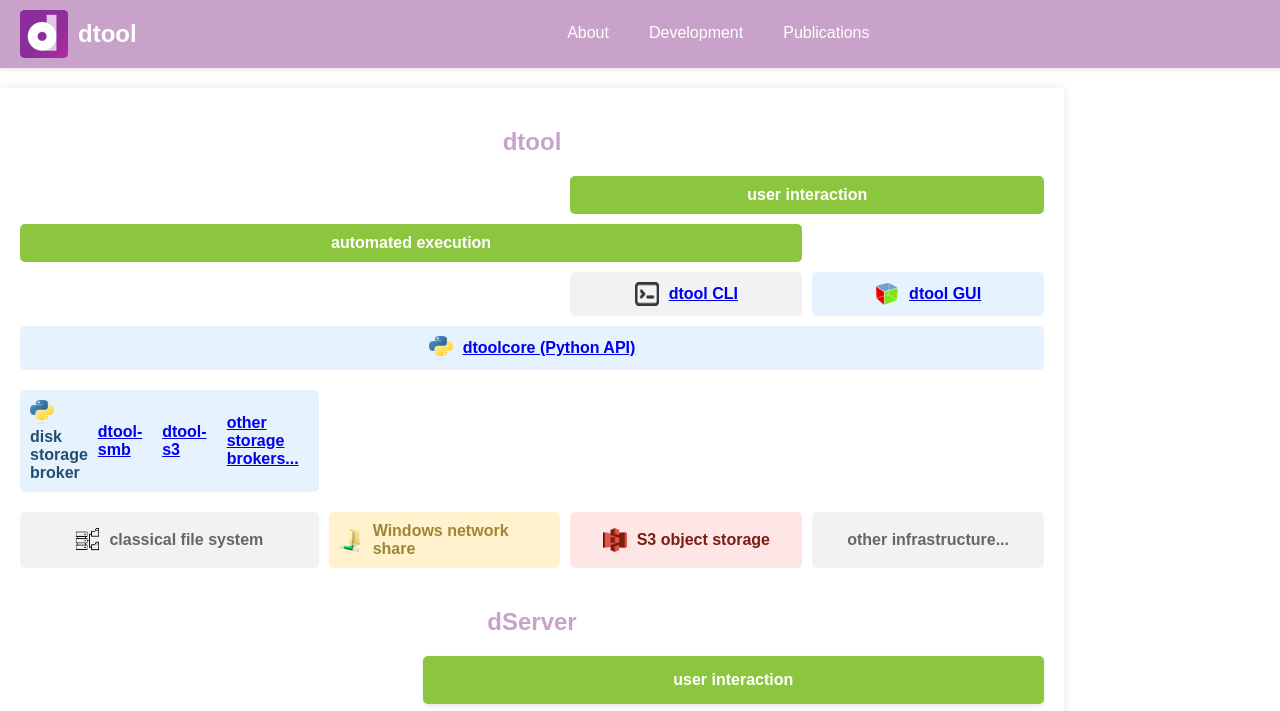
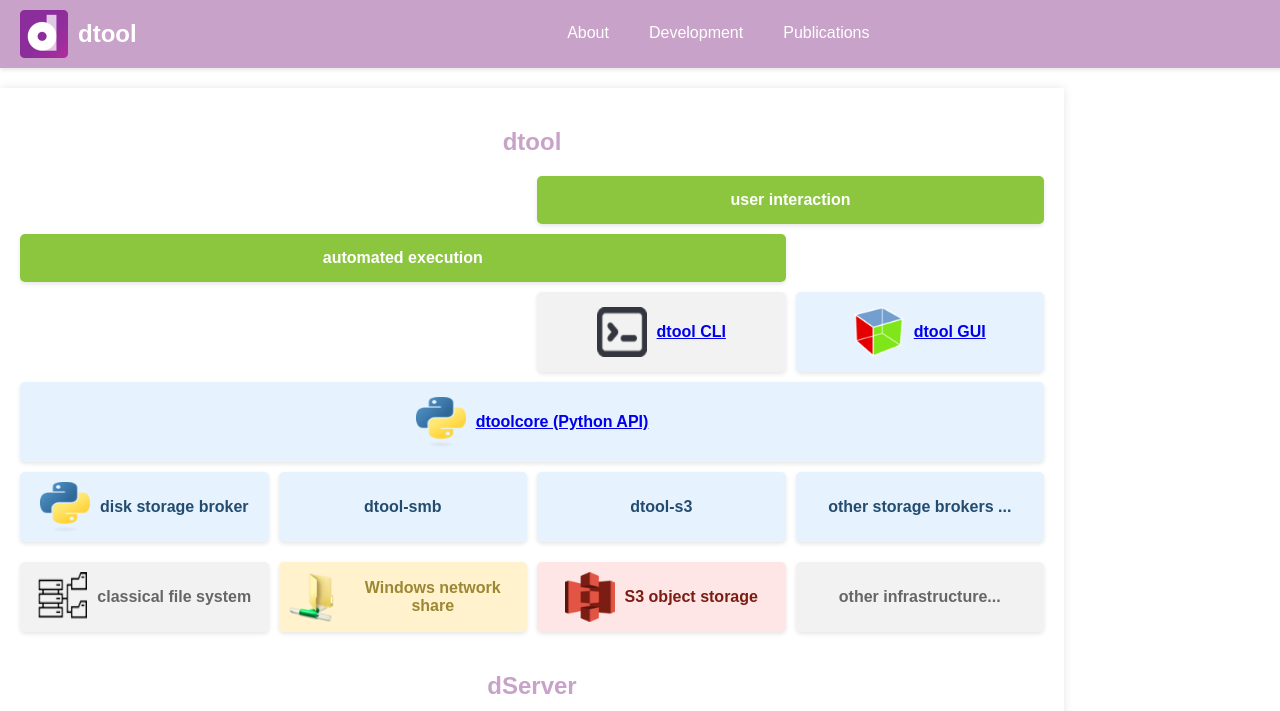
Before and after one commit to livMatS/dtool-website, a plain HTML site: page development.html in a window 1280 px wide. Shown: the top 711 px of the page. Drawn offline with Linux system fonts and the light colour scheme.

Commit message:
sizing changes

```diff
--- a/development.html
+++ b/development.html
@@ -36,20 +36,18 @@
                     <img src="icons/python.png" alt="Python icon">
                     <span><a href="https://dtoolcore.readthedocs.io/en/latest/">dtoolcore (Python API)</a></span>
                 </div>
-                <div class="block storage-broker">
-                    <div class="storage-disk">
+                        <div class="block storage-item disk">
                             <img src="icons/python.png" alt="Python icon">
                             <span>disk storage broker</span>
                         </div>
                         <div class="block storage-item smb">
-                        <span><a href="https://github.com/jic-dtool/dtool-smb">dtool-smb</a></span>
+                            <span> dtool-smb</span>
                         </div>
                         <div class="block storage-item s3">
-                        <span><a href="https://github.com/jic-dtool/dtool-s3">dtool-s3</a></span>
+                            <span> dtool-s3</span>
                         </div>
                         <div class="block storage-item other">
-                        <span><a href="https://dtool.readthedocs.io/en/latest/installation.html">other storage brokers...</a></span>
-                    </div>
+                            <span>other storage brokers ...</span>
                         </div>
 
                 <div class="block file-system">
--- a/styles.css
+++ b/styles.css
@@ -97,28 +97,32 @@ section h2 {
 .dtool-grid {
     display: grid;
     grid-template-columns: repeat(4, 1fr);
-    grid-template-rows: auto auto auto auto;
+    grid-template-rows: auto auto auto auto auto;
     gap: 10px;
-    margin-bottom: 20px;
-    width: 100%;
+    margin-top: 20px;
 }
 
 .dtool-grid .block {
     display: flex;
     align-items: center;
-    padding: 10px;
+    justify-content: center;
+    text-align: center;
+    padding: 15px;
+    font-weight: bold;
     border-radius: 5px;
-    font-weight: bold;
+    transition: transform 0.3s ease;
+    box-shadow: 0 2px 4px rgba(0, 0, 0, 0.1);
 }
+
 .dtool-grid .block:hover {
     transform: translateY(-5px);
 }
+
 .dtool-grid .user-interaction {
     grid-column: 3 / span 2;
     grid-row: 1;
     background-color: #8CC63F;
     color: white;
-    justify-content: center;
 }
 
 .dtool-grid .automated-execution {
@@ -126,13 +130,11 @@ section h2 {
     grid-row: 2;
     background-color: #8CC63F;
     color: white;
-    justify-content: center;
 }
 
 .dtool-grid .terminal {
     grid-column: 3;
     grid-row: 3;
-    justify-content: center;
     background-color: #F2F2F2;
     color: #666666;
 }
@@ -140,7 +142,6 @@ section h2 {
 .dtool-grid .gui {
     grid-column: 4;
     grid-row: 3;
-    justify-content: center;
     background-color: #E6F3FF;
     color: #244c6f;
 }
@@ -149,46 +150,55 @@ section h2 {
     grid-column: 1 / span 4;
     grid-row: 4;
     background-color: #E6F3FF;
-    justify-content: center;
     color: #244c6f;
 }
 
-.dtool-grid .block.storage-broker{
-    grid-column: 1;
+.dtool-grid .block.storage-broker {
+    display: flex;
+    justify-content: space-between;
     grid-row: 5;
-    background-color: #E6F3FF;
+    align-items: stretch;
+    background-color: transparent;
     margin-top: 10px;
+    padding: 0;
+    gap: 10px;
+}
+
+.block.storage-item {
+    flex: 1;
     padding: 10px;
     border-radius: 5px;
     color: #244c6f;
+    display: flex;
+    align-items: center;
+    justify-content: center;
 }
-.block.storage-item smb{
-    grid-column: 2;
+
+.block.storage-item.disk {
+    background-color: #E6F3FF;
     grid-row: 5;
-    margin-top: 10px;
-    padding: 10px;
-    border-radius: 5px;
+}
+
+.block.storage-item.smb {
     background-color: #E6F3FF;
+    grid-row: 5;
+    grid-column: 2 / span 1;
+}
+
+.block.storage-item.s3 {
+    background-color: #E6F3FF;
+    grid-column: 3;
+}
+
+.block.storage-item.other {
+    background-color: #E6F3FF;
+}
+
+.block.storage-item a {
     color: #244c6f;
+    text-decoration: none;
 }
-.block.storage-item s3{
-    grid-column: 3;
-    grid-row: 5;
-    margin-top: 10px;
-    padding: 10px;
-    border-radius: 5px;
-    background-color: #E6F3FF;
-    color: #244c6f;
-}
-.block.storage-item other{
-    grid-column: 4;
-    grid-row: 5;
-    margin-top: 10px;
-    padding: 10px;
-    border-radius: 5px;
-    background-color: #E6F3FF;
-    color: #244c6f;
-}
+
 .block.file-system,
 .block.network-share,
 .block.object-storage,
@@ -206,7 +216,7 @@ section h2 {
 }
 
 .block.network-share {
-    grid-column:2 ;
+    grid-column: 2;
     grid-row: 6;
     background-color: #FFF2CC;
     color: #9c8735;
@@ -221,15 +231,26 @@ section h2 {
 
 .block.other-infrastructure {
     grid-column: 4;
-    grid-row:6 ;
+    grid-row: 6;
     background-color: #F2F2F2;
     color: #666666;
 }
+
+/* Adjust icon sizes */
+/* .dtool-grid .block img,
+.dtool-grid .block.storage-broker img {
+    width: 90px;
+    height: 90px;
+    margin-right: 10px;
+} */
 
 /* DServer Grid Styles */
 .dserver-grid {
     display: grid;
     grid-template-columns: repeat(4, 1fr);
+    grid-template-rows: auto auto auto auto auto;
+    gap: 10px;
+    margin-top: 20px;
     grid-template-rows: auto auto auto auto auto;
     gap: 10px;
     margin-top: 20px;
@@ -341,8 +362,8 @@ section h2 {
 /* Adjust icon sizes */
 .dtool-grid .block img,
 .disc.storage.broker img {
-    width: 24px;
-    height: 24px;
+    width: 50px;
+    height: 50px;
     margin-right: 10px;
 }
 
```
Lines whose indentation alone changed are shown as unchanged.
